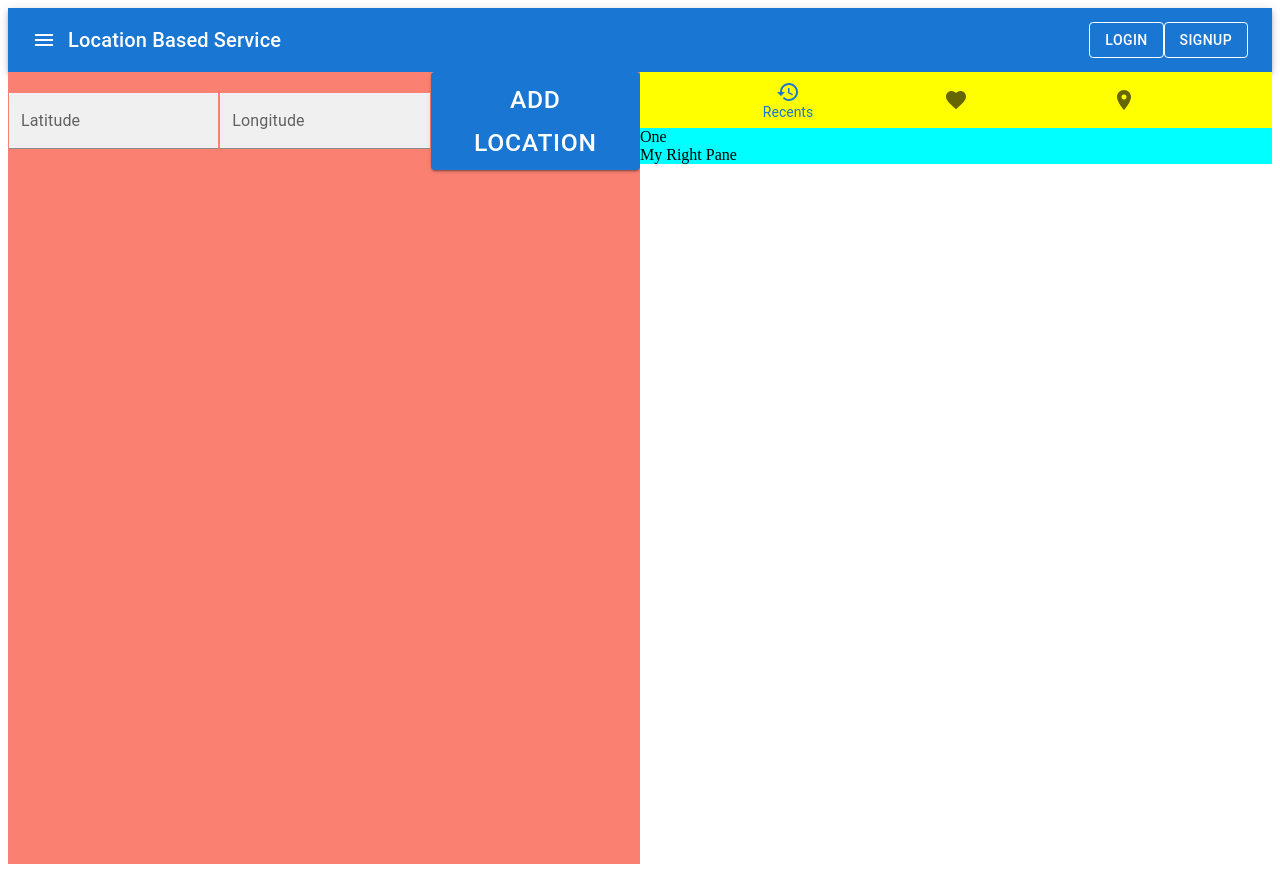
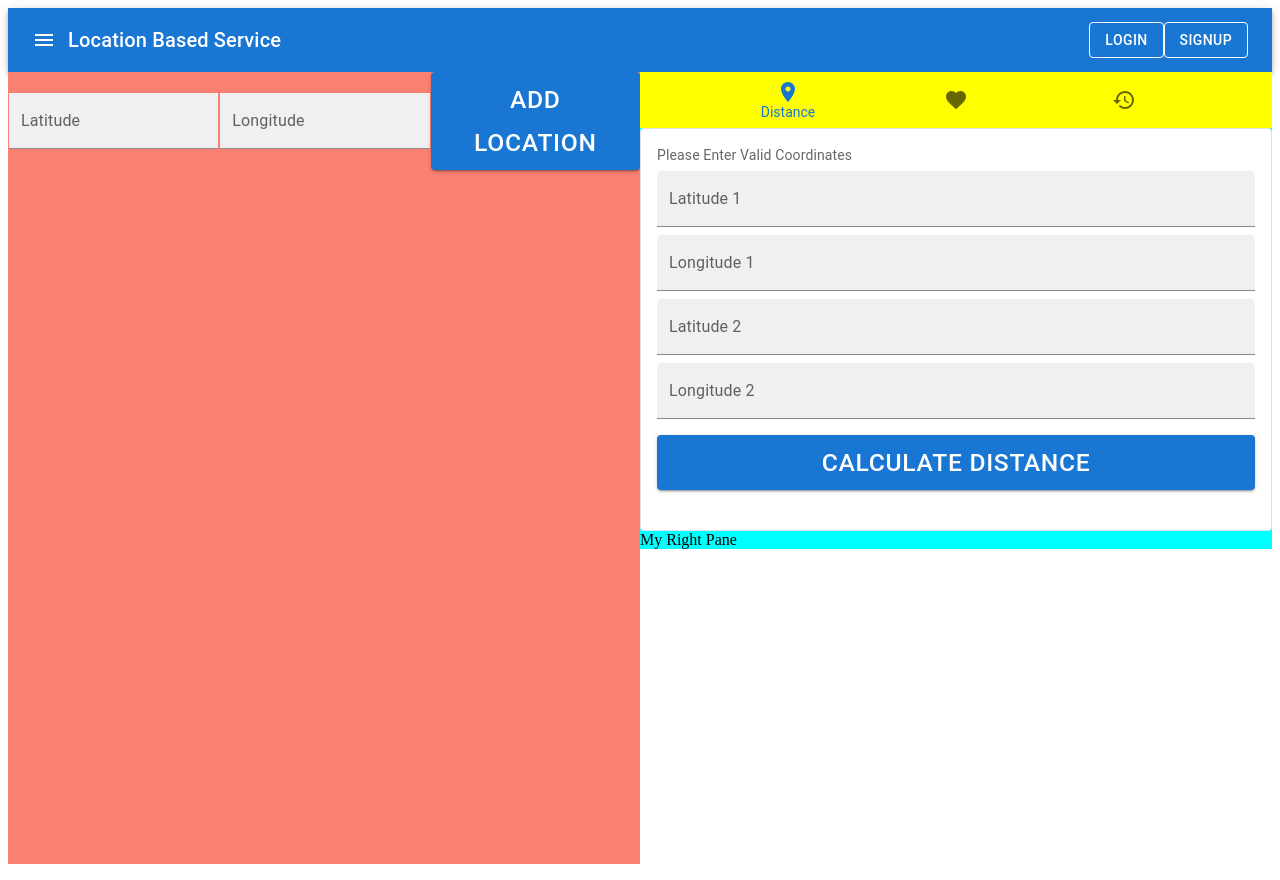
Before and after one commit to sharma01ketan/gps-tracker-frontend, a React (Vite) app: page / in a window 1280 px wide. Built offline with nearby package versions, Linux system fonts and the light colour scheme.

Commit message:
FINAL COMMIT

```diff
--- a/src/NavBars/BottomNavigation.jsx
+++ b/src/NavBars/BottomNavigation.jsx
@@ -22,9 +22,9 @@ export default function SimpleBottomNavigation({ onChange }) {
       value={value}
       onChange={handleChange}
     >
-      <BottomNavigationAction label="Recents" icon={<RestoreIcon />} />
+      <BottomNavigationAction label="Distance" icon={<LocationOnIcon />} />
       <BottomNavigationAction label="Favorites" icon={<FavoriteIcon />} />
-      <BottomNavigationAction label="Nearby" icon={<LocationOnIcon />} />
+      <BottomNavigationAction label="Nearby" icon={<RestoreIcon />} />
     </BottomNavigation>
   );
 }
--- a/src/Panes/One.jsx
+++ b/src/Panes/One.jsx
@@ -1,11 +1,231 @@
-import React from 'react'
+import * as React from 'react';
+import Box from '@mui/material/Box';
+import Card from '@mui/material/Card';
+import CardContent from '@mui/material/CardContent';
+import Button from '@mui/material/Button';
+import Typography from '@mui/material/Typography';
+import { TextField } from '@mui/material';
 
 const One = () => {
+  const [latitude1, setLatitude1] = React.useState('');
+  const [longitude1, setLongitude1] = React.useState('');
+  const [latitude2, setLatitude2] = React.useState('');
+  const [longitude2, setLongitude2] = React.useState('');
+  const [distance, setDistance] = React.useState(null);
+
+  const handleCalculateDistance = async () => {
+    try {
+      const response = await fetch('http://localhost:8000/api/distance', {
+        method: 'POST',
+        headers: {
+          'Content-Type': 'application/json'
+        },
+        body: JSON.stringify({
+          coordinate1: {
+            latitude: latitude1,
+            longitude: longitude1
+          },
+          coordinate2: {
+            latitude: latitude2,
+            longitude: longitude2
+          }
+        })
+      });
+      if (!response.ok) {
+        throw new Error('Failed to calculate distance');
+      }
+      const data = await response.json();
+      setDistance(data.data['Distance in Meters']);
+    } catch (error) {
+      console.error('Error calculating distance:', error);
+    }
+  };
+
   return (
     <div>
-      One
+      <Box sx={{ minWidth: 275 }}>
+        <Card variant="outlined">
+          <CardContent>
+            <Typography sx={{ fontSize: 14 }} color="text.secondary" gutterBottom>
+              Please Enter Valid Coordinates
+            </Typography>
+            <TextField
+              id="latitude1"
+              label="Latitude 1"
+              variant="filled"
+              value={latitude1}
+              onChange={(e) => setLatitude1(e.target.value)}
+              fullWidth
+              sx={{ mb: 1 }}
+            />
+            <TextField
+              id="longitude1"
+              label="Longitude 1"
+              variant="filled"
+              value={longitude1}
+              onChange={(e) => setLongitude1(e.target.value)}
+              fullWidth
+              sx={{ mb: 1 }}
+            />
+            <TextField
+              id="latitude2"
+              label="Latitude 2"
+              variant="filled"
+              value={latitude2}
+              onChange={(e) => setLatitude2(e.target.value)}
+              fullWidth
+              sx={{ mb: 1 }}
+            />
+            <TextField
+              id="longitude2"
+              label="Longitude 2"
+              variant="filled"
+              value={longitude2}
+              onChange={(e) => setLongitude2(e.target.value)}
+              fullWidth
+              sx={{ mb: 2 }}
+            />
+            <Button
+              variant="contained"
+              onClick={handleCalculateDistance}
+              fullWidth
+              sx={{ fontSize: "154%", mb: 2 }}
+            >
+              Calculate Distance
+            </Button>
+            {distance !== null && (
+              <Typography variant="h5" component="div">
+                Distance: {distance} Meters
+              </Typography>
+            )}
+          </CardContent>
+        </Card>
+      </Box>
     </div>
-  )
+  );
 }
 
-export default One
+export default One;
+
+
+// import * as React from 'react';
+// import Box from '@mui/material/Box';
+// import Card from '@mui/material/Card';
+// import CardActions from '@mui/material/CardActions';
+// import CardContent from '@mui/material/CardContent';
+// import Button from '@mui/material/Button';
+// import Typography from '@mui/material/Typography';
+// import { TextField } from '@mui/material';
+
+// const bull = (
+//   <Box
+//     component="span"
+//     sx={{ display: 'inline-block', mx: '2px', transform: 'scale(0.8)' }}
+//   >
+//     •
+//   </Box>
+// );
+
+// const card = (
+
+
+//   <React.Fragment>
+
+
+//     <div
+//               style={{
+//                 display: "flex",
+//                 flexDirection: "row",
+//                 width: "100%",
+//                 justifyContent: "space-around",
+//                 alignItems: "center"
+//               }}
+//             >
+//                 <div style={{ width: "100%", border:"solid 1px salmon" }}>
+//                   <TextField
+//                     id="latitude1"
+//                     label="Latitude1"
+//                     variant="filled"
+//                     // value={latitude}
+//                     // onChange={(e) => setLatitude(e.target.value)}
+//                     fullWidth // Added to make the text field occupy the whole width
+//                     sx={{ backgroundColor: 'white' }}
+//                   />
+
+//                   <TextField
+//                     id="longitude1"
+//                     label="Longitude1"
+//                     variant="filled"
+//                     // value={longitude}
+//                     // onChange={(e) => setLongitude(e.target.value)}
+//                     fullWidth // Added to make the text field occupy the whole width
+//                     sx={{ backgroundColor: 'white' }}
+//                   />
+//                 </div>
+
+//                 <div style={{ width: "100%", border:"solid 1px salmon"}}>
+//                   <TextField
+//                     id="longitude2"
+//                     label="Longitude2"
+//                     variant="filled"
+//                     // value={longitude}
+//                     // onChange={(e) => setLongitude(e.target.value)}
+//                     fullWidth // Added to make the text field occupy the whole width
+//                     sx={{ backgroundColor: 'white' }}
+//                   />
+
+//                     <TextField
+//                     id="longitude2"
+//                     label="Longitude2"
+//                     variant="filled"
+//                     // value={longitude}
+//                     // onChange={(e) => setLongitude(e.target.value)}
+//                     fullWidth // Added to make the text field occupy the whole width
+//                     sx={{ backgroundColor: 'white' }}
+//                   />
+//                 </div>
+
+//                 <div style={{ width: "100%", height: "100%" }}>
+//                   <Button
+//                     variant="contained"
+//                     // onClick={handleAddLocation}
+//                     fullWidth
+//                     style={{ fontSize: "350%" }} // Added to make the button occupy the full height
+
+//                   >
+//                     DISTANCE
+//                   </Button>
+//                 </div>
+//             </div>
+
+
+
+//             <CardContent>
+//               <Typography sx={{ fontSize: 14 }} color="text.secondary" gutterBottom>Please Enter Valid Coordinates</Typography>
+//               <Typography variant="h5" component="div">INSERT THE DISTANCE HERE</Typography>
+//               <Typography sx={{ mb: 1.5 }} color="text.secondary">ketan</Typography>
+
+//             </CardContent>
+
+
+//   </React.Fragment>
+// );
+
+// function OutlinedCard() {
+//   return (
+//     <Box sx={{ minWidth: 275 }}>
+//       <Card variant="outlined">{card}</Card>
+//     </Box>
+//   );
+// }
+
+
+// const One = () => {
+//   return (
+//     <div>
+//       <OutlinedCard></OutlinedCard>
+//     </div>
+//   )
+// }
+
+// export default One
```
